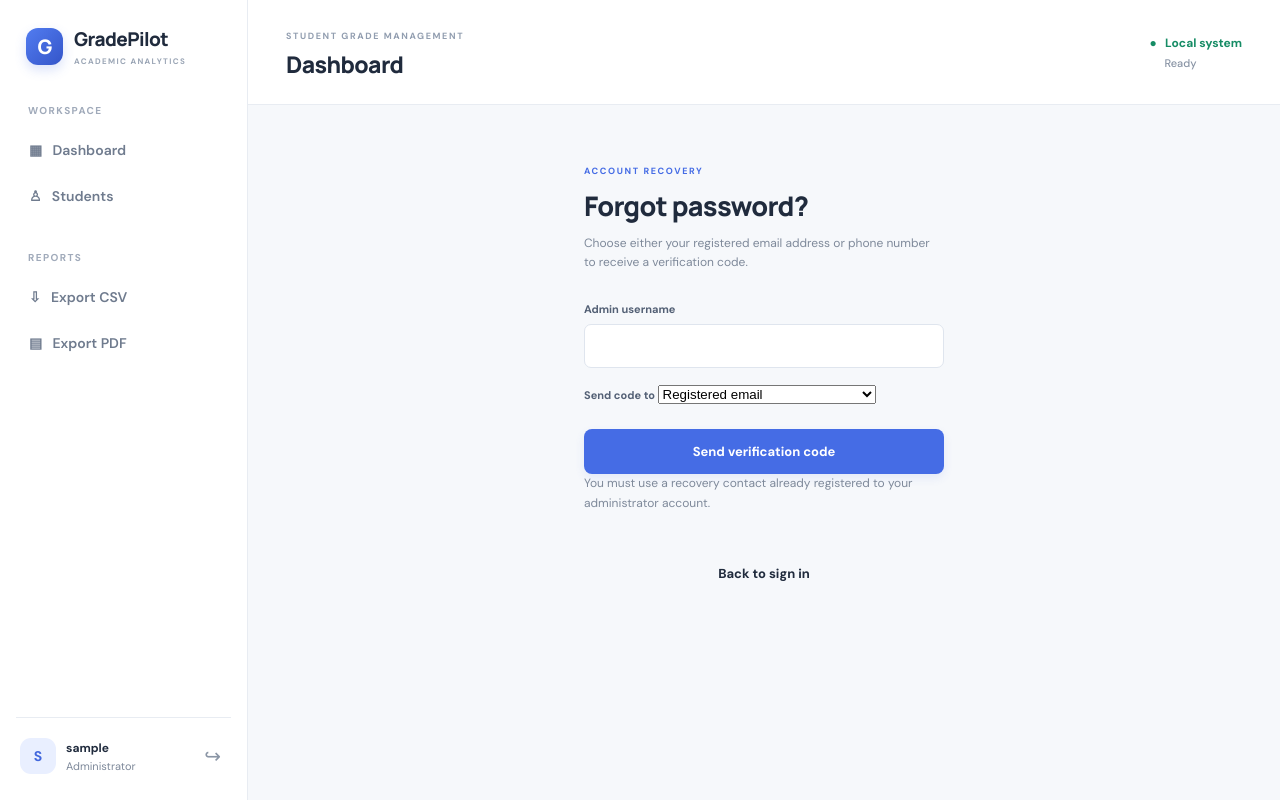
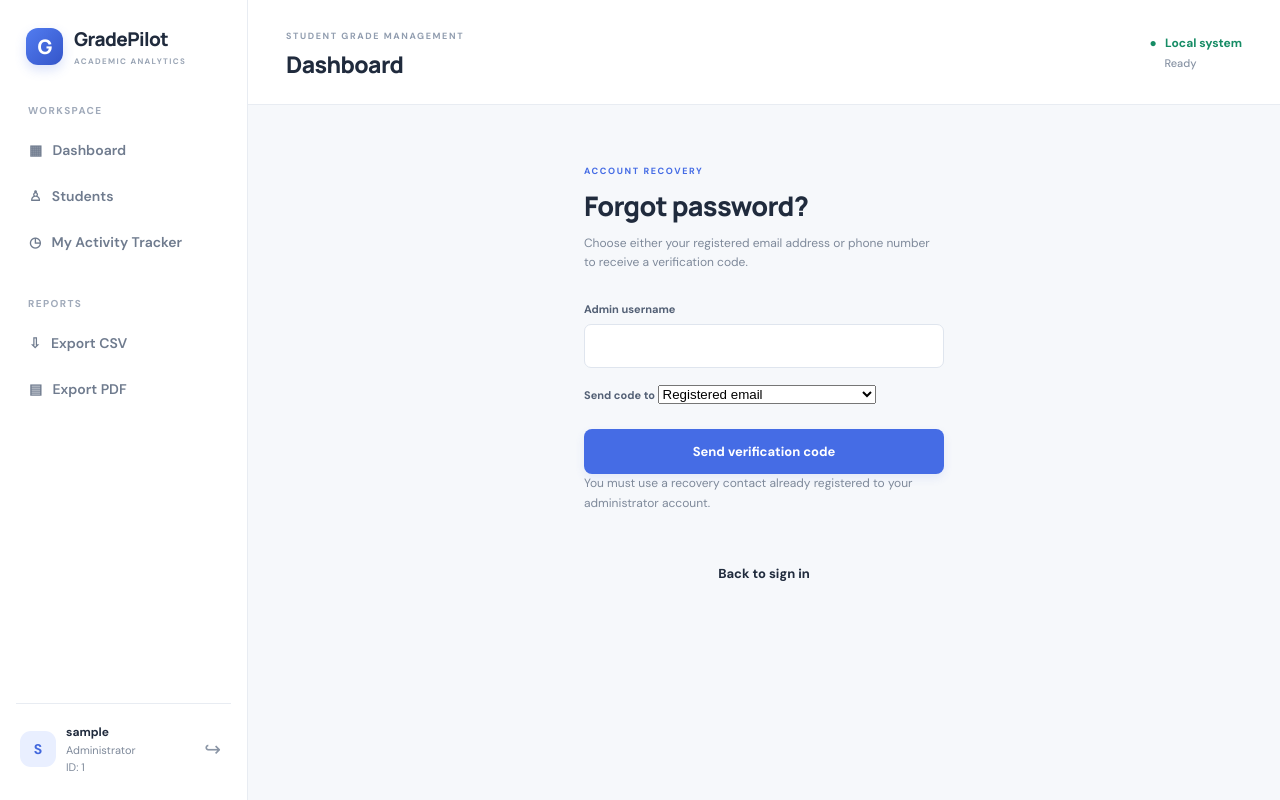
Before and after one commit to coderens/student-grade-analyzer, a Flask app: page /forgot-password in a window 1280 px wide. Run offline with Flask 3, Linux system fonts and the light colour scheme; the visitor is signed in with stand-in values (Sample User, id 1); some libraries are stand-ins or nearby versions.

Commit message:
Add personal activity tracker navigation and account ID

```diff
--- a/templates/base.html
+++ b/templates/base.html
@@ -13,10 +13,11 @@
   <div class="nav-label">WORKSPACE</div>
   <a class="nav-link {% if request.endpoint == 'dashboard' %}active{% endif %}" href="{{ url_for('dashboard') }}">▦ &nbsp; Dashboard</a>
   <a class="nav-link {% if request.endpoint in ['students_page','add_student','edit_student','student_detail'] %}active{% endif %}" href="{{ url_for('students_page') }}">♙ &nbsp; Students</a>
+  <a class="nav-link {% if request.endpoint == 'my_activity' %}active{% endif %}" href="{{ url_for('my_activity') }}">◷ &nbsp; My Activity Tracker</a>
   <div class="nav-label">REPORTS</div>
   <a class="nav-link" href="{{ url_for('export_csv') }}">⇩ &nbsp; Export CSV</a>
   <a class="nav-link" href="{{ url_for('export_pdf') }}">▤ &nbsp; Export PDF</a>
-  <div class="sidebar-bottom"><div class="avatar">{{ session.get('admin_username','A')[:1].upper() }}</div><div class="admin-info"><b>{{ session.get('admin_username') }}</b><small>Administrator</small></div><form method="post" action="{{ url_for('logout') }}"><input type="hidden" name="csrf_token" value="{{ csrf_token }}"><button class="logout" title="Log out">↪</button></form></div>
+  <div class="sidebar-bottom"><div class="avatar">{{ session.get('admin_username','A')[:1].upper() }}</div><div class="admin-info"><b>{{ session.get('admin_username') }}</b><small>Administrator</small><small class="tracker-id" title="Your unique account tracker ID">ID: {{ session.get('tracker_id', 'available after sign-in') }}</small></div><form method="post" action="{{ url_for('logout') }}"><input type="hidden" name="csrf_token" value="{{ csrf_token }}"><button class="logout" title="Log out">↪</button></form></div>
 </aside>
 {% endif %}
 <main class="main {% if not session.get('admin_id') %}main-auth{% endif %}">
```
